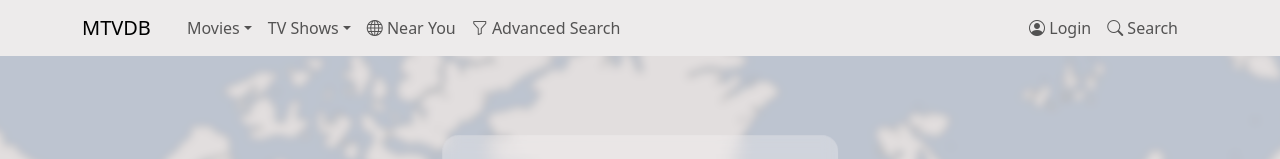
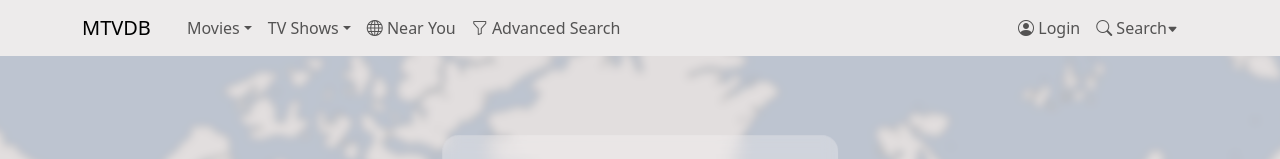
Before and after one commit to PedroMMRAF/ipm-projeto, a Next.js app: page / in a window 1280 px wide. Shown: the top 159 px of the page. Built offline with nearby package versions, Linux system fonts and the light colour scheme.

Commit message:
Search arrow

```diff
--- a/src/components/PageNavbar.js
+++ b/src/components/PageNavbar.js
@@ -1,5 +1,5 @@
 import React, { useState, useRef, useEffect } from "react";
-import { Collapse, Container, Navbar, Nav, NavDropdown, Form,Modal } from "react-bootstrap";
+import { Collapse, Container, Navbar, Nav, NavDropdown, Form, Modal } from "react-bootstrap";
 
 import styles from "./PageNavbar.module.css";
 
@@ -127,7 +127,7 @@ export default function PageNavbar() {
         setShowLogOutModal(false);
         setLoggedIn(false)
     };
-    const handleDisagree  = () => {
+    const handleDisagree = () => {
         setShowLogOutModal(false);
 
     };
@@ -200,7 +200,7 @@ export default function PageNavbar() {
                                         }}>
                                             <i className="bi bi-journal-bookmark-fill"></i> Watchlist
                                         </NavDropdown.Item>
-                                        <NavDropdown.Item onClick={() => setShowLogOutModal(true) }>
+                                        <NavDropdown.Item onClick={() => setShowLogOutModal(true)}>
                                             <i className="bi bi-box-arrow-right"></i> Log Out
                                         </NavDropdown.Item>
                                     </NavDropdown>
@@ -209,9 +209,12 @@ export default function PageNavbar() {
                                         <i className="bi bi-person-circle"></i> Login
                                     </Nav.Link>
                                 )}
-                                <Nav.Link href="#" onClick={toggleCollapse}>
-                                    <i className="bi bi-search"></i> Search
+
+                                <Nav.Link onClick={toggleCollapse} >
+                                  <><i className="bi bi-search"></i> Search</>
+                                  <i class="bi bi-caret-down-fill" style={{fontSize: "11px"}} ></i>
                                 </Nav.Link>
+
                             </Nav>
                         </Navbar.Collapse>
                     </Container>
```
Also changed, not shown: src/components/PageNavbar.module.css (line endings or trailing spaces).
